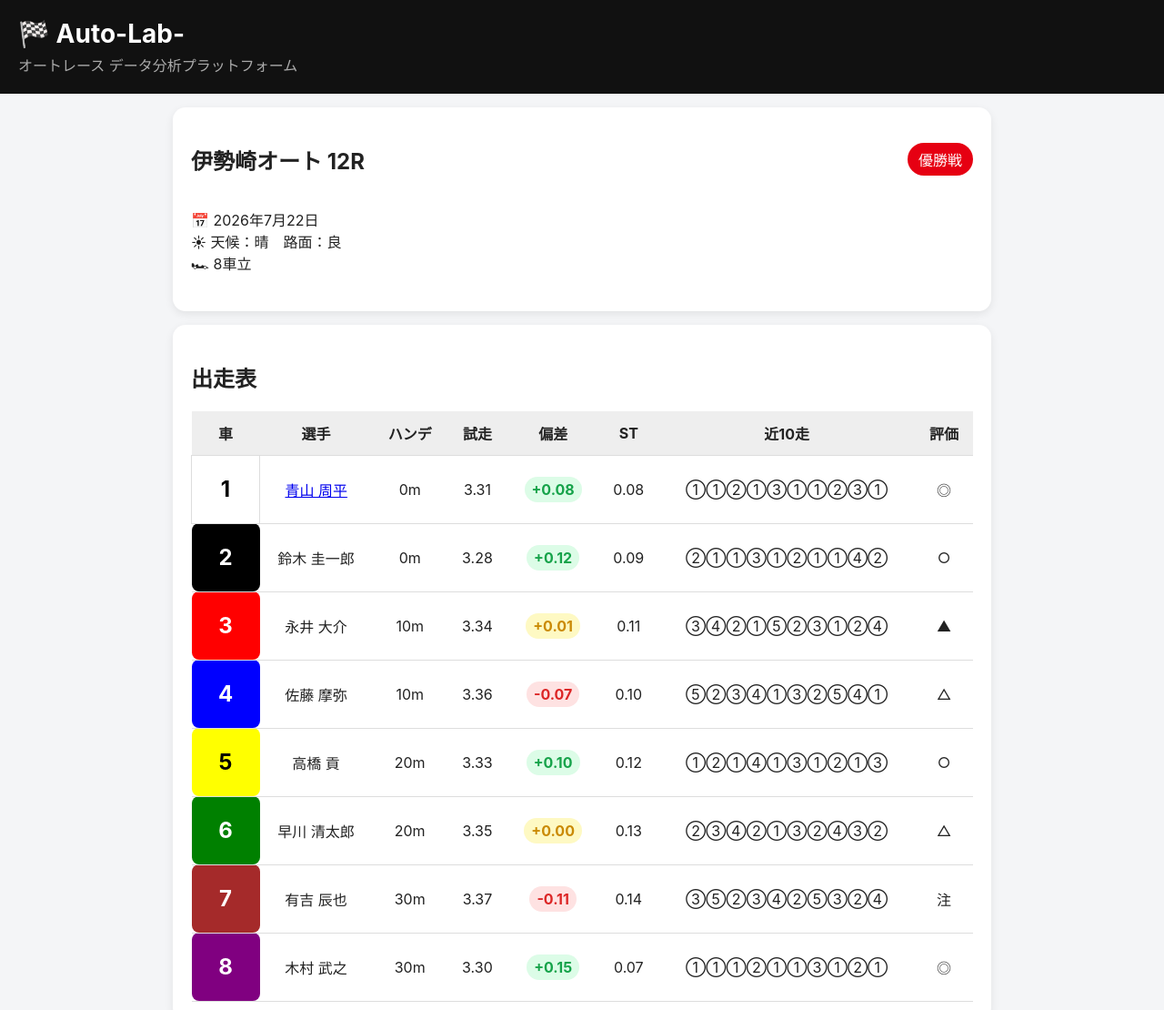
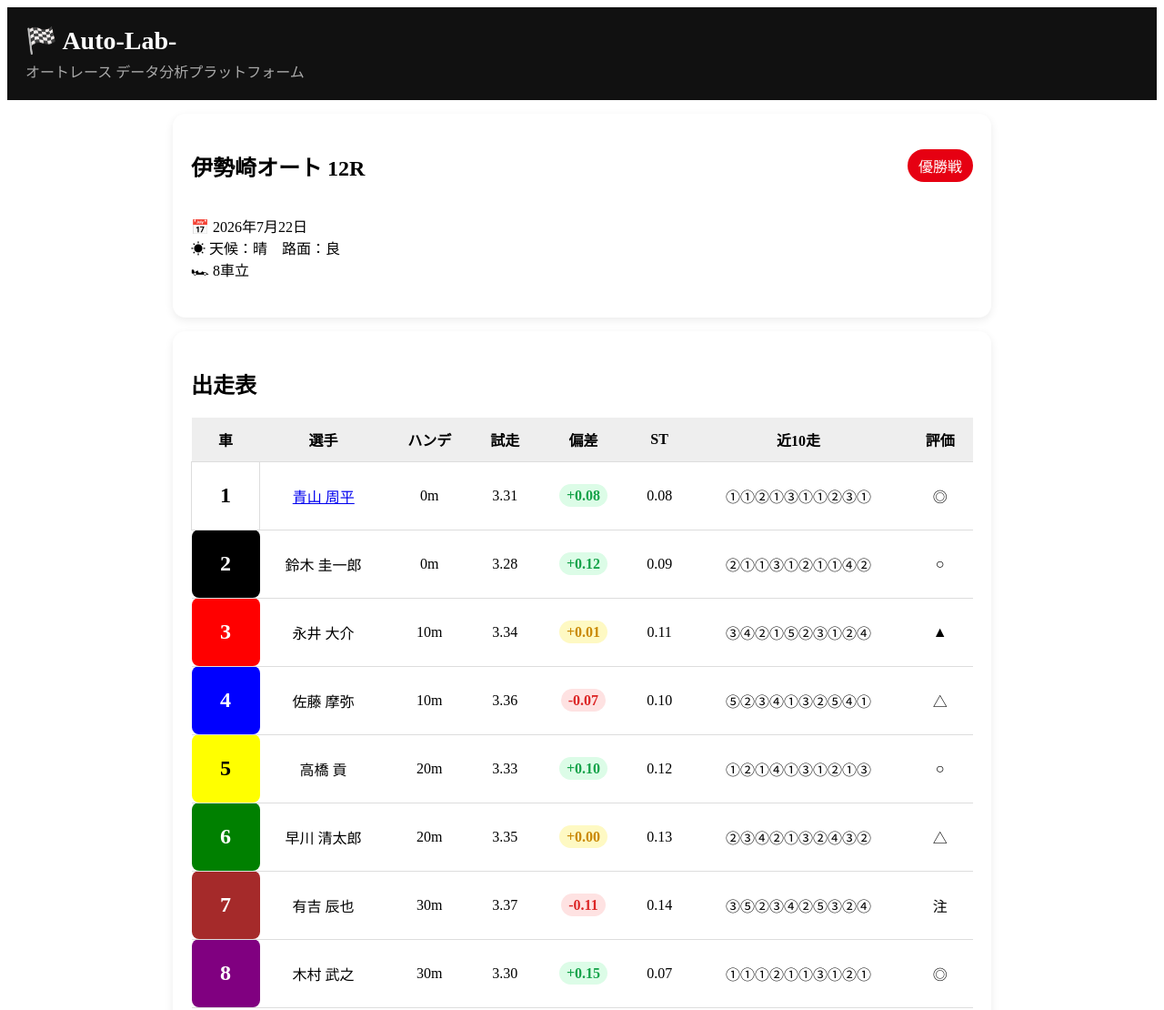
Before and after one commit to wataken720/Auto-Lab-, a plain HTML site: page index.html in a window 1280 px wide. Shown: the top 1110 px of the page at 91% size. Drawn offline with Linux system fonts and the light colour scheme.

Commit message:
Remove inline CSS styles from index.html
Removed extensive CSS styles from index.html to streamline the file.

```diff
--- a/index.html
+++ b/index.html
@@ -8,272 +8,6 @@
 <title>Auto-Lab- | オートレースデータ分析</title>
 
 <link rel="stylesheet" href="style.css">
-
-<style>
-
-body {
-    margin:0;
-    font-family:
-    -apple-system,
-    BlinkMacSystemFont,
-    "Helvetica Neue",
-    Arial,
-    sans-serif;
-    background:#f4f5f7;
-    color:#222;
-}
-
-
-/* ヘッダー */
-
-header {
-    background:#111;
-    color:white;
-    padding:20px;
-}
-
-.logo {
-    font-size:28px;
-    font-weight:bold;
-}
-
-.subtitle {
-    color:#aaa;
-    margin-top:5px;
-}
-
-
-/* 全体 */
-
-.container {
-    max-width:900px;
-    margin:auto;
-    padding:15px;
-}
-
-
-/* カード */
-
-.card {
-    background:white;
-    border-radius:14px;
-    padding:20px;
-    margin-bottom:15px;
-    box-shadow:0 3px 10px rgba(0,0,0,0.08);
-}
-
-
-/* レース情報 */
-
-.race-header {
-    display:flex;
-    justify-content:space-between;
-    align-items:center;
-}
-
-.badge {
-    background:#e60012;
-    color:white;
-    padding:6px 12px;
-    border-radius:20px;
-}
-
-
-
-/* 表 */
-
-table {
-    width:100%;
-    border-collapse:collapse;
-}
-
-
-th {
-    background:#eee;
-}
-
-
-th,td {
-    padding:12px;
-    text-align:center;
-    border-bottom:1px solid #ddd;
-}
-
-
-/* 車番 */
-
-.car {
-    font-size:22px;
-    font-weight:bold;
-}
-
-
-/* 評価 */
-
-.rating {
-    display:flex;
-    gap:10px;
-}
-
-
-.rating div {
-    flex:1;
-    background:#f5f5f5;
-    padding:15px;
-    text-align:center;
-    border-radius:10px;
-}
-
-
-.star {
-    color:#ff9800;
-    font-size:22px;
-}
-
-
-/* データ */
-
-.data {
-    display:grid;
-    grid-template-columns:repeat(3,1fr);
-    gap:10px;
-}
-
-
-.data div {
-    background:#f5f5f5;
-    padding:15px;
-    text-align:center;
-    border-radius:10px;
-}
-
-
-.number {
-    font-size:24px;
-    font-weight:bold;
-}
-
-  .car {
-    width:50px;
-    height:50px;
-    border-radius:8px;
-    color:white;
-    font-size:24px;
-    font-weight:bold;
-}
-
-
-.car1 {
-    background:white;
-    color:black;
-    border:1px solid #ddd;
-}
-
-.car2 {
-    background:black;
-}
-
-.car3 {
-    background:red;
-}
-
-.car4 {
-    background:blue;
-}
-
-.car5 {
-    background:yellow;
-    color:black;
-}
-
-.car6 {
-    background:green;
-}
-
-.car7 {
-    background:brown;
-}
-
-.car8 {
-    background:purple;
-}
-
-/* 試走偏差 */
-
-.plus{
-    color:#16a34a;
-    font-weight:bold;
-    background:#dcfce7;
-    padding:4px 8px;
-    border-radius:20px;
-}
-
-.normal{
-    color:#ca8a04;
-    font-weight:bold;
-    background:#fef9c3;
-    padding:4px 8px;
-    border-radius:20px;
-}
-
-.minus{
-    color:#dc2626;
-    font-weight:bold;
-    background:#fee2e2;
-    padding:4px 8px;
-    border-radius:20px;
-}
-
-/* モーダル */
-
-.modal{
-
-display:none;
-
-position:fixed;
-
-left:0;
-top:0;
-
-width:100%;
-height:100%;
-
-background:rgba(0,0,0,.6);
-
-}
-
-.modal-content{
-
-background:white;
-
-width:420px;
-
-margin:80px auto;
-
-padding:25px;
-
-border-radius:12px;
-
-position:relative;
-
-}
-
-
-.close{
-
-position:absolute;
-
-right:15px;
-
-top:10px;
-
-font-size:30px;
-
-cursor:pointer;
-
-}
-
-</style>
 
 </head>
 
```
